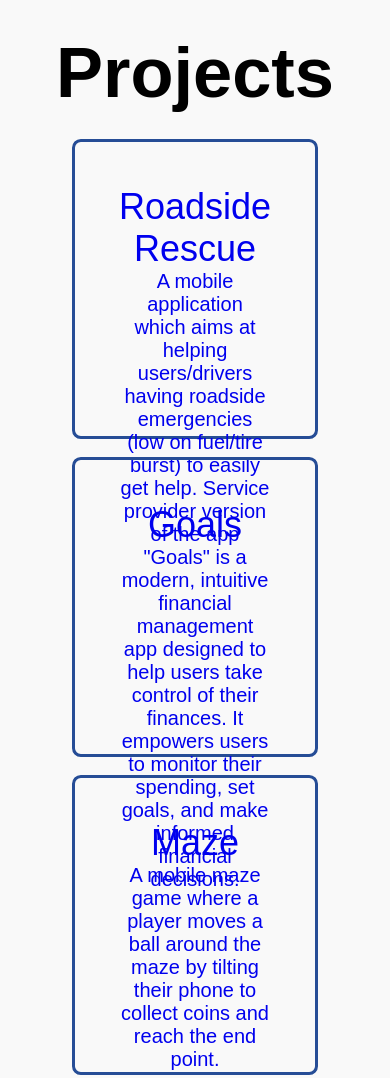
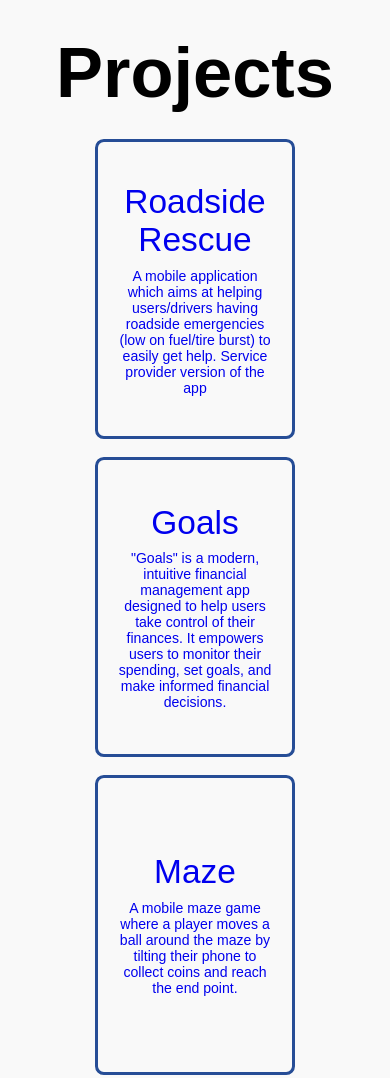
Before and after one commit to BlessingsM02/BlessingsM02.github.io, a plain HTML site: page index.html in a window 390 px wide. Shown: the part 3520-4598 px from the top of the page. Drawn offline with nearby package versions, Linux system fonts and the light colour scheme.

Commit message:
style: enhance project box layout and responsiveness with dynamic height adjustments

```diff
--- a/style.css
+++ b/style.css
@@ -270,18 +270,25 @@ span {
 
 .projects-container {
     display: grid;
-    grid-template-columns: repeat(3, 1fr);
+    grid-template-columns: repeat(auto-fit, minmax(250px, 1fr));
     align-items: center;
     gap: 2rem;
     justify-content: center;
+    padding: 0 5%;
 }
 
 .projects-box {
     border: 3px solid var(--main-color);
-    height: 300px;
+    height: auto;
+    min-height: 300px;
     border-radius: 1em;
     cursor: pointer;
     transition: 0.3s ease;
+    display: flex;
+    flex-direction: column;
+    justify-content: center;
+    align-items: center;
+    padding: 2rem;
 }
 
 .projects-box:hover {
@@ -290,25 +297,18 @@ span {
     transform: scale(1.03);
 }
 
-.projects-box .projects-info {
-    display: flex;
-    flex-direction: column;
+.projects-info h4 {
+    font-size: 3.8rem;
+    font-weight: 500;
+    margin-bottom: 1rem;
     text-align: center;
-    justify-content: center;
-    align-items: center;
-    padding: 5rem;
-}
-
-.projects-info h4 {
-    font-size: 36px;
-    font-weight: 500;
 }
 
 .projects-info p {
-    margin-top: 2rem;
-    font-size: 20px;
+    margin-top: 1rem;
+    font-size: 1.6rem;
     font-weight: 400;
-    margin: auto;
+    text-align: center;
 }
 
 .footer {
```
